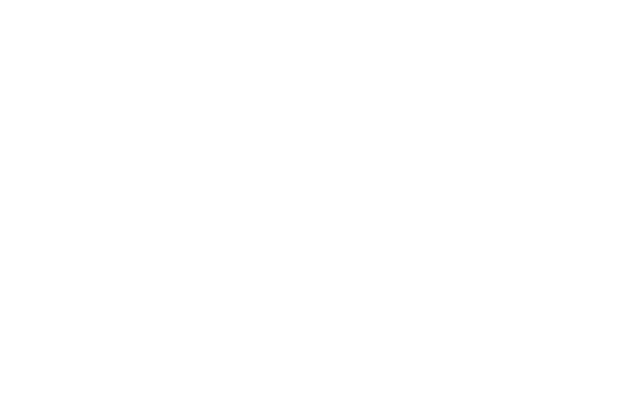
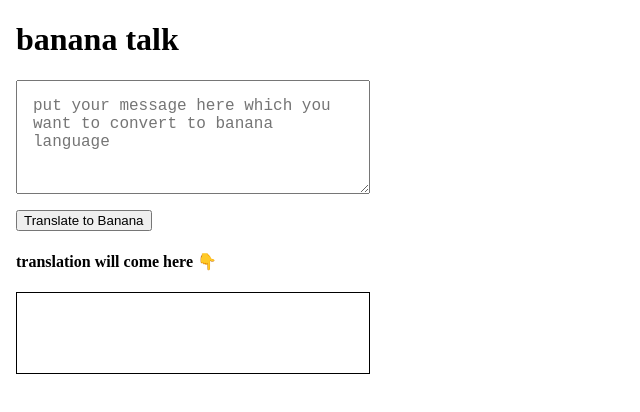
Before and after one commit to rushigithub12/neog-translation-banana-speak, a plain HTML site: page index.html in a window 1280 px wide. Shown: the whole page, without its empty margins (0-640 px from the left). Drawn offline with Linux system fonts and the light colour scheme.

Commit message:
feat: added javascript file

```diff
--- a/index.html
+++ b/index.html
@@ -5,8 +5,43 @@
     <meta http-equiv="X-UA-Compatible" content="IE=edge">
     <meta name="viewport" content="width=device-width, initial-scale=1.0">
     <title>Banana Speak</title>
+    <style>
+        body {
+            margin: 0;
+            padding: 0;
+        }
+        #textInput {
+            width: 20rem;
+            height: 5rem;
+            display: block;
+            margin: 1rem;
+            padding: 1rem;
+            font-size: large;
+        }
+        #btnTranslate {
+            display: block;
+            margin: 1rem;
+        }
+        #textOutput {
+            display: block;
+            height: 3rem;
+            width: 20rem;
+            border: 1px solid black;
+            margin: 1rem;
+            padding: 1rem;
+            overflow-y: scroll;
+        }
+        h1, h4 {
+            margin-left: 1rem;
+        }
+    </style>
 </head>
 <body>
-
+    <h1>banana talk</h1>
+    <textarea id="textInput" placeholder="put your message here which you want to convert to banana language"></textarea>
+    <button id="btnTranslate">Translate to Banana</button>
+    <h4>translation will come here 👇</h4>
+    <div id="textOutput"></div>
+    <script src="./index.js"></script>
 </body>
 </html>
--- /dev/null
+++ b/index.js
@@ -0,0 +1,26 @@
+const txtInput = document.querySelector('#textInput');
+const btnTranslate = document.querySelector('#btnTranslate');
+const txtOutput = document.querySelector('#textOutput');
+
+const serverURL = "https://api.funtranslations.com/translate/ferb-latin.json";
+
+function getTranslatedURL(input) {
+    return serverURL + "?" + "text=" + input;
+}
+
+function checkError(error) {
+    console.log("server error", error);
+}
+
+function clickHandler() {
+    const inputText = txtInput.value;
+
+    //fetching the url
+    fetch(getTranslatedURL(inputText))
+        .then(response => response.json())
+        .then(json => { console.log(json)
+        })
+        .catch(checkError)
+}
+
+btnTranslate.addEventListener("click", clickHandler);
```
